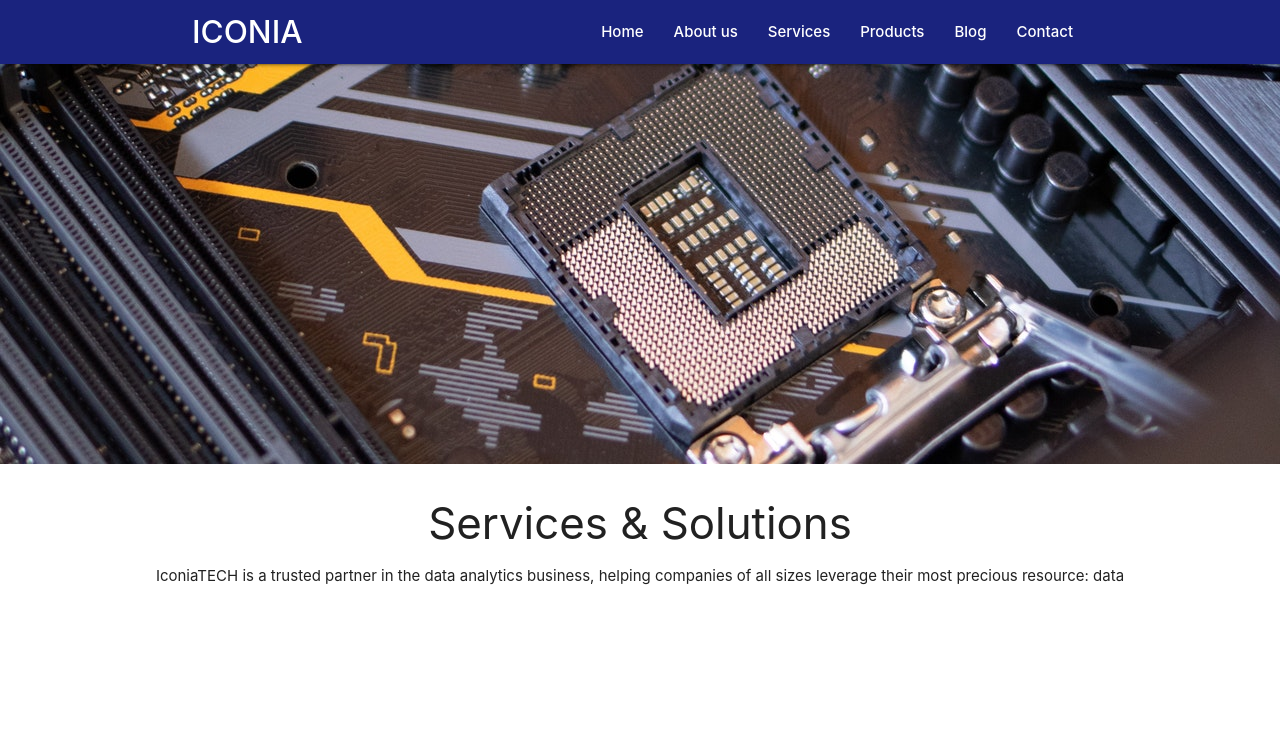
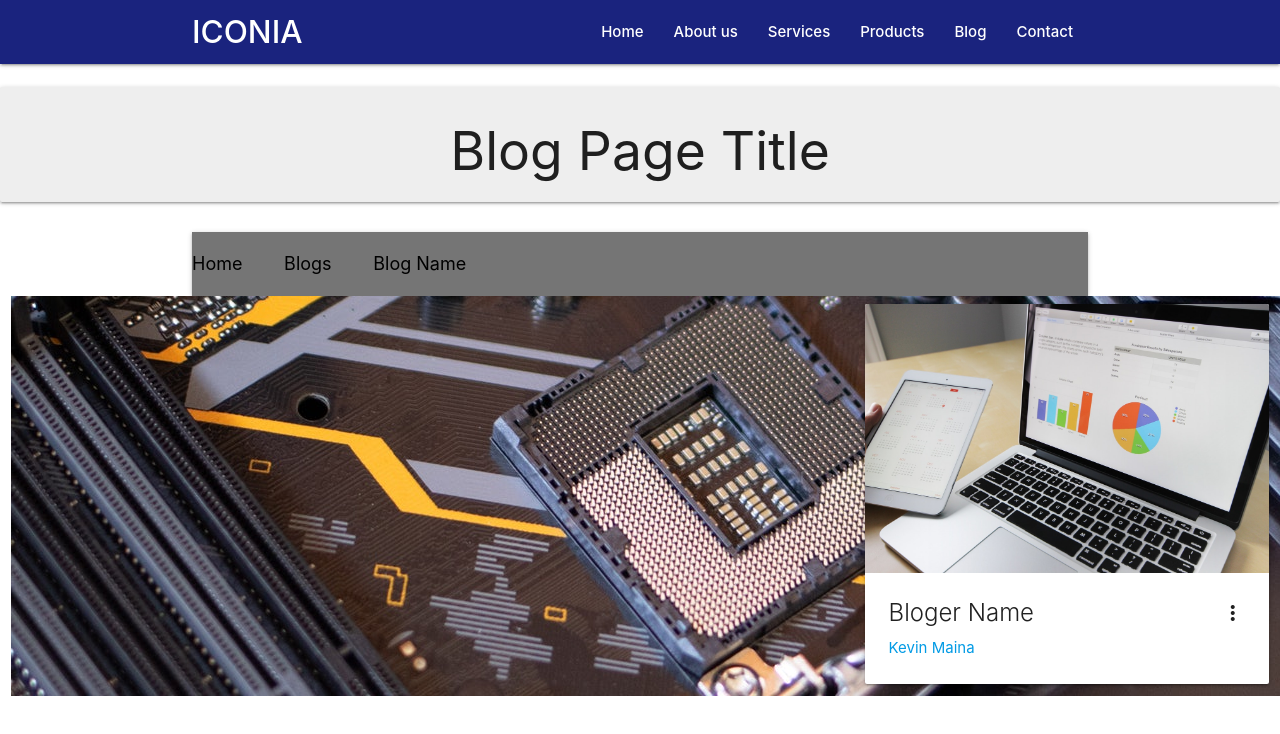
Before and after one commit to voke254/iconia-site, a plain HTML site: page blogpage.html in a window 1280 px wide. Drawn offline with Linux system fonts and the light colour scheme.

Commit message:
[Starts #173127912] Styled the blogpage with image of the bloger and added a breadcrumb

```diff
--- a/blogpage.html
+++ b/blogpage.html
@@ -15,6 +15,7 @@
 
 </head>
 <body>
+  <section>
     <div class="navbar-fixed ">
       <nav class="indigo darken-4">
        <div class="container">
@@ -39,6 +40,7 @@
        </div>
       </nav>
     </div>
+  </section>
   <ul id="mobile-nav" class="sidenav">
     <li><a href="#home">Home</a></li>
     <li><a href="#about">About us</a></li>
@@ -47,12 +49,53 @@
     <li><a href="blog.html">Blog</a></li>
     <li><a href="#contact">Contact</a></li>
   </ul>
-<section id="home" class="scrollspy">
-    <img src="img/grey.jpg">
-         <h3 class="center-align">Services &amp; Solutions</h3>
-         <p class="center-align">
-            IconiaTECH is a trusted partner in the data analytics business, helping companies of all sizes leverage their most precious resource: data
-         </p>
+<section id="home" class=" section section-icons">
+  <div class="col s12 m7">
+    <div class="card horizontal grey lighten-3">
+      <div class="card-stacked">
+        <div class="container">
+          <h2 class="header center-align">Blog Page Title</h2>
+        </div>
+      </div>
+    </div>
+  </div>
+</section>
+<section class="">
+  <div class="container">
+    <nav>
+      <div class="nav-wrapper grey darken-1 black-text">
+        <div class="col s12">
+          <a href="#!" class="breadcrumb black-text">Home</a>
+          <a href="#!" class="breadcrumb black-text">Blogs</a>
+          <a href="#!" class="breadcrumb black-text">Blog Name</a>
+        </div>
+      </div>
+    </nav>
+  </div>
+</section>
+
+<section>
+  <div class="row">
+      <div class="col s12 m8">
+       <img src="img/grey.jpg" alt="" sizes="height = 300 width = 640" srcset="">
+
+      </div>
+      <div class="col s12 m4">
+        <div class="card">
+          <div class="card-image waves-effect waves-block waves-light">
+            <img class="activator" src="img/dataanalytics.jpg">
+          </div>
+          <div class="card-content">
+            <span class="card-title activator grey-text text-darken-4">Bloger Name<i class="material-icons right">more_vert</i></span>
+            <p><a href="#">Kevin Maina</a></p>
+          </div>
+          <div class="card-reveal">
+            <span class="card-title grey-text text-darken-4">Bloger Name<i class="material-icons right">close</i></span>
+            <p>Here is some more information about this product that is only revealed once clicked on.</p>
+          </div>
+        </div>
+      </div>
+  </div>
 </section>
   <!--JavaScript at end of body for optimized loading-->
   <script src="js/materialize.min.js"></script>
```
Lines whose indentation alone changed are shown as unchanged.
